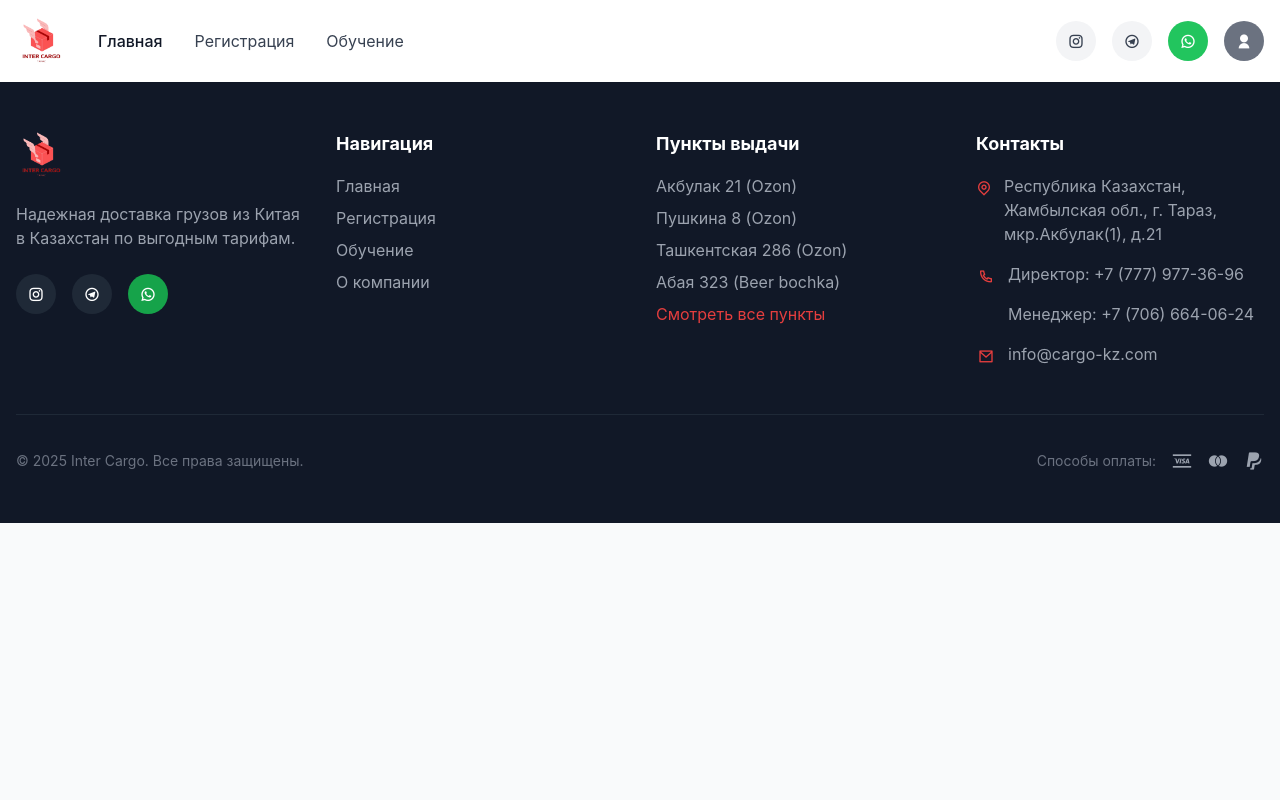
After one commit to CemeteryPlaya/Web, a Django app: template cargo/mainview/templates/login.html in a window 1280 px wide. The commit adds this page. Run offline with Django 4.2, Linux system fonts and the light colour scheme; the template is opened without the code that fills it, so the values that code supplies are empty; some libraries are stand-ins or nearby versions.

Commit message:
pre-alpha 0.0.3

```diff
--- a/cargo/mainview/templates/education.html
+++ b/cargo/mainview/templates/education.html
@@ -6,6 +6,7 @@
     <meta charset="UTF-8">
     <meta name="viewport" content="width=device-width, initial-scale=1.0">
     <title>Inter Cargo - доставка из Китая в Казахстан</title>
+    <link rel="icon" type="image/x-icon" href="{% static 'images/favicon.ico' %}">
     <script src="https://cdn.tailwindcss.com/3.4.16"></script>
     <script>tailwind.config={theme:{extend:{colors:{primary:'#e53e3e',secondary:'#4a5568'},borderRadius:{'none':'0px','sm':'4px',DEFAULT:'8px','md':'12px','lg':'16px','xl':'20px','2xl':'24px','3xl':'32px','full':'9999px','button':'8px'}}}}</script>
     <link rel="preconnect" href="https://fonts.googleapis.com">
--- a/cargo/mainview/templates/education1.html
+++ b/cargo/mainview/templates/education1.html
@@ -6,6 +6,7 @@
     <meta charset="UTF-8">
     <meta name="viewport" content="width=device-width, initial-scale=1.0">
     <title>Inter Cargo - доставка из Китая в Казахстан</title>
+    <link rel="icon" type="image/x-icon" href="{% static 'images/favicon.ico' %}">
     <script src="https://cdn.tailwindcss.com/3.4.16"></script>
     <script>tailwind.config={theme:{extend:{colors:{primary:'#e53e3e',secondary:'#4a5568'},borderRadius:{'none':'0px','sm':'4px',DEFAULT:'8px','md':'12px','lg':'16px','xl':'20px','2xl':'24px','3xl':'32px','full':'9999px','button':'8px'}}}}</script>
     <link rel="preconnect" href="https://fonts.googleapis.com">
--- a/cargo/mainview/templates/includes/footer.html
+++ b/cargo/mainview/templates/includes/footer.html
@@ -3,7 +3,7 @@
         <div class="container mx-auto px-4">
             <div class="grid grid-cols-1 md:grid-cols-2 lg:grid-cols-4 gap-8">
                 <div>
-                    <a href="#" class="text-2xl font-['Pacifico'] text-white mb-4 inline-block"><img src="{% static 'images/logo.png' %}" style="height: 50px; width: 50px;"></a>
+                    <a href="/" class="text-2xl font-['Pacifico'] text-white mb-4 inline-block"><img src="{% static 'images/logo.png' %}" style="height: 50px; width: 50px;"></a>
                     <p class="text-gray-400 mb-6">Надежная доставка грузов из Китая в Казахстан по выгодным тарифам.</p>
                     <div class="flex space-x-4">
                         <a href="https://www.instagram.com/inter_cargo_trz/" class="w-10 h-10 flex items-center justify-center rounded-full bg-gray-800 hover:bg-gray-700 transition">
@@ -21,9 +21,9 @@
                 <div>
                     <h3 class="text-lg font-bold mb-4">Навигация</h3>
                     <ul class="space-y-2">
-                        <li><a href="#" class="text-gray-400 hover:text-white transition">Главная</a></li>
-                        <li><a href="#registration" class="text-gray-400 hover:text-white transition">Регистрация</a></li>
-                        <li><a href="#education" class="text-gray-400 hover:text-white transition">Обучение</a></li>
+                        <li><a href="/" class="text-gray-400 hover:text-white transition">Главная</a></li>
+                        <li><a href="registration" class="text-gray-400 hover:text-white transition">Регистрация</a></li>
+                        <li><a href="education" class="text-gray-400 hover:text-white transition">Обучение</a></li>
                         <li><a href="#" class="text-gray-400 hover:text-white transition">О компании</a></li>
                     </ul>
                 </div>
--- a/cargo/mainview/templates/includes/header.html
+++ b/cargo/mainview/templates/includes/header.html
@@ -2,11 +2,11 @@
 <header class="bg-white shadow-sm sticky top-0 z-50">
         <div class="container mx-auto px-4 py-4 flex justify-between items-center">
             <div class="flex items-center">
-                <a href="#" class="text-2xl font-['Pacifico'] text-primary mr-8"><img src="{% static 'images/logo.png' %}" style="height: 50px; width: 50px;"></a>
+                <a href="/" class="text-2xl font-['Pacifico'] text-primary mr-8"><img src="{% static 'images/logo.png' %}" style="height: 50px; width: 50px;"></a>
                 <nav class="hidden md:flex space-x-8">
-                    <a href="#" class="text-gray-900 font-medium hover:text-primary transition">Главная</a>
-                    <a href="#registration" class="text-gray-700 hover:text-primary transition">Регистрация</a>
-                    <a href="education/" class="text-gray-700 hover:text-primary transition">Обучение</a>
+                    <a href="/" class="text-gray-900 font-medium hover:text-primary transition">Главная</a>
+                    <a href="/#registration" class="text-gray-700 hover:text-primary transition">Регистрация</a>
+                    <a href="/education/" class="text-gray-700 hover:text-primary transition">Обучение</a>
                 </nav>
             </div>
             <div class="flex items-center space-x-4">
@@ -19,7 +19,7 @@
                 <a href="https://wa.me/77066440624" class="w-10 h-10 flex items-center justify-center rounded-full bg-green-500 hover:bg-green-600 transition">
                     <i class="ri-whatsapp-line text-white"></i>
                 </a>
-                <a href="login/" class="w-10 h-10 flex items-center justify-center rounded-full bg-gray-500 hover:bg-black-500 transition">
+                <a href="/login/" class="w-10 h-10 flex items-center justify-center rounded-full bg-gray-500 hover:bg-black-500 transition">
                     <i class="ri-user-fill text-white"></i>
                 </a>
                 <button class="md:hidden w-10 h-10 flex items-center justify-center">
--- /dev/null
+++ b/cargo/mainview/templates/login.html
@@ -0,0 +1,30 @@
+<!DOCTYPE html>
+<html lang="ru">
+{% load static %}
+
+<head>
+    <meta charset="UTF-8">
+    <meta name="viewport" content="width=device-width, initial-scale=1.0">
+    <title>Inter Cargo - доставка из Китая в Казахстан</title>
+    <link rel="icon" type="image/x-icon" href="{% static 'images/favicon.ico' %}">
+    <script src="https://cdn.tailwindcss.com/3.4.16"></script>
+    <script>tailwind.config={theme:{extend:{colors:{primary:'#e53e3e',secondary:'#4a5568'},borderRadius:{'none':'0px','sm':'4px',DEFAULT:'8px','md':'12px','lg':'16px','xl':'20px','2xl':'24px','3xl':'32px','full':'9999px','button':'8px'}}}}</script>
+    <link rel="preconnect" href="https://fonts.googleapis.com">
+    <link rel="preconnect" href="https://fonts.gstatic.com" crossorigin>
+    <link href="https://fonts.googleapis.com/css2?family=Pacifico&display=swap" rel="stylesheet">
+    <link href="https://cdn.jsdelivr.net/npm/remixicon@4.5.0/fonts/remixicon.css" rel="stylesheet">
+    <link rel="stylesheet" href="{% static 'styles/styles.css' %}"/>
+    <script src="{% static 'scripts/scripts.js' %}"></script>
+</head>
+<body class="bg-gray-50 min-h-screen">
+{% include 'includes/header.html' %}
+
+    {% block content %}
+
+
+
+    {% endblock %}
+
+{% include 'includes/footer.html' %}
+</body>
+</html>
--- a/cargo/mainview/templates/register.html
+++ b/cargo/mainview/templates/register.html
@@ -6,6 +6,7 @@
     <meta charset="UTF-8">
     <meta name="viewport" content="width=device-width, initial-scale=1.0">
     <title>Inter Cargo - доставка из Китая в Казахстан</title>
+    <link rel="icon" type="image/x-icon" href="{% static 'images/favicon.ico' %}">
     <script src="https://cdn.tailwindcss.com/3.4.16"></script>
     <script>tailwind.config={theme:{extend:{colors:{primary:'#e53e3e',secondary:'#4a5568'},borderRadius:{'none':'0px','sm':'4px',DEFAULT:'8px','md':'12px','lg':'16px','xl':'20px','2xl':'24px','3xl':'32px','full':'9999px','button':'8px'}}}}</script>
     <link rel="preconnect" href="https://fonts.googleapis.com">
--- a/cargo/mainview/templates/success.html
+++ b/cargo/mainview/templates/success.html
@@ -6,6 +6,7 @@
     <meta charset="UTF-8">
     <meta name="viewport" content="width=device-width, initial-scale=1.0">
     <title>Inter Cargo - доставка из Китая в Казахстан</title>
+    <link rel="icon" type="image/x-icon" href="{% static 'images/favicon.ico' %}">
     <script src="https://cdn.tailwindcss.com/3.4.16"></script>
     <script>tailwind.config={theme:{extend:{colors:{primary:'#e53e3e',secondary:'#4a5568'},borderRadius:{'none':'0px','sm':'4px',DEFAULT:'8px','md':'12px','lg':'16px','xl':'20px','2xl':'24px','3xl':'32px','full':'9999px','button':'8px'}}}}</script>
     <link rel="preconnect" href="https://fonts.googleapis.com">
```
Also changed, not shown: cargo/db.sqlite3.
